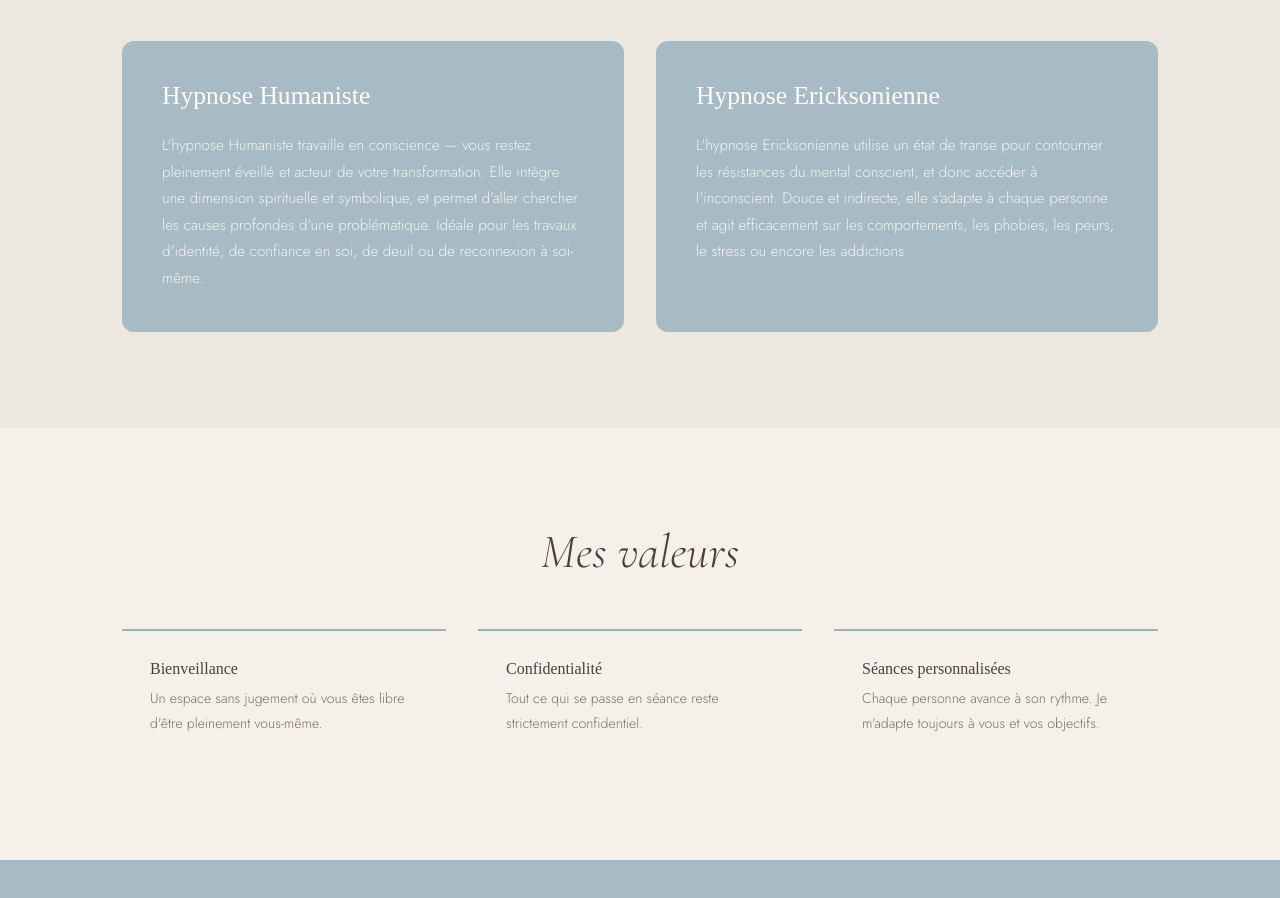
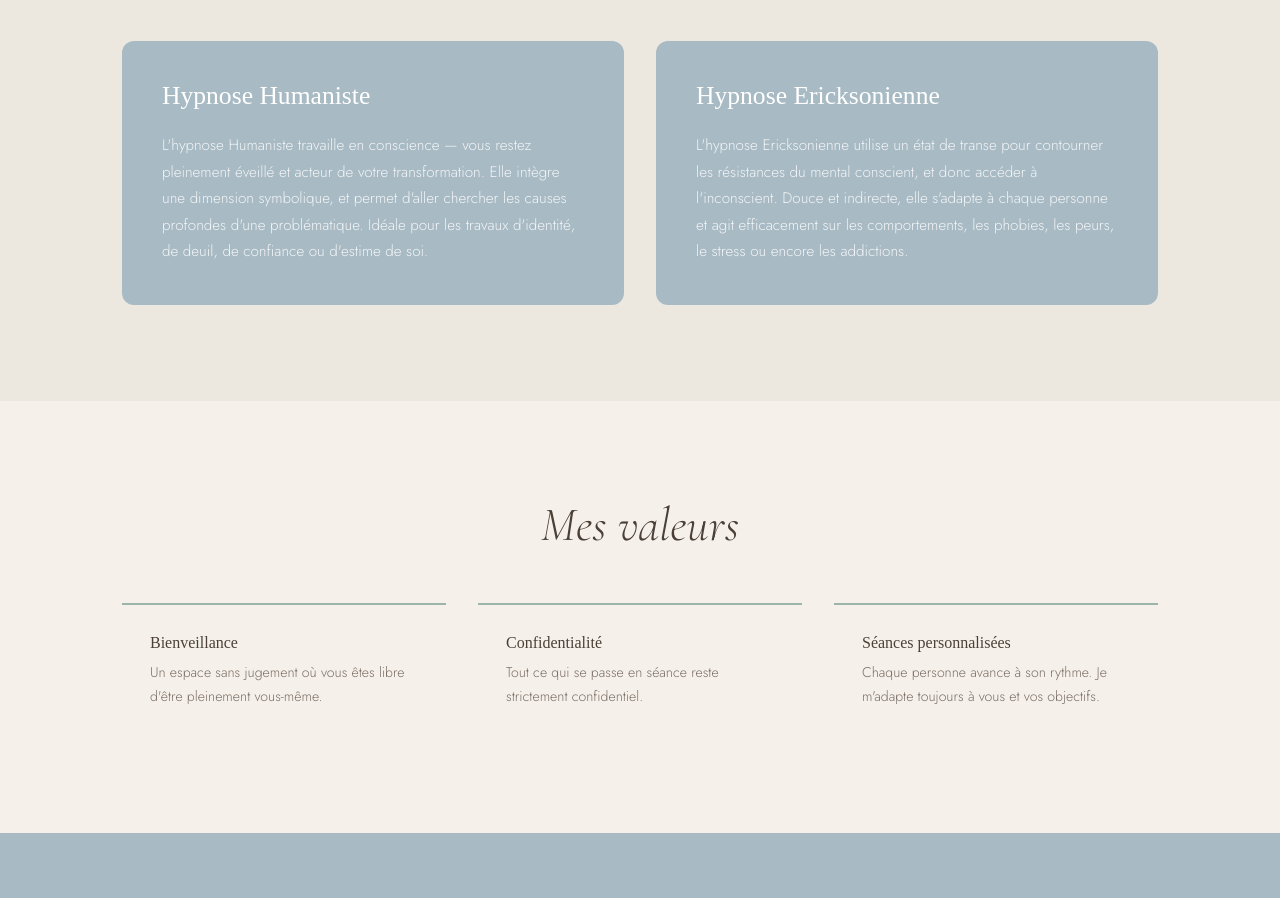
Before and after one commit to martinmenguy/colinepiou, a React (Vite) app: page /qui-suis-je in a window 1280 px wide. Shown: the part 1140-2038 px from the top of the page. Built offline with nearby package versions, Linux system fonts and the light colour scheme; a web font is replaced by a local one.

Commit message:
Update QuiSuisJe.jsx

```diff
--- a/src/pages/QuiSuisJe.jsx
+++ b/src/pages/QuiSuisJe.jsx
@@ -40,7 +40,7 @@ export default function QuiSuisJe() {
     <div className="approches__grid">
       <div className="approche__card">
         <h3 className="approche__title">Hypnose Humaniste</h3>
-        <p className="approche__text">L'hypnose Humaniste travaille en conscience — vous restez pleinement éveillé et acteur de votre transformation. Elle intègre une dimension spirituelle et symbolique, et permet d'aller chercher les causes profondes d'une problématique. Idéale pour les travaux d'identité, de confiance en soi, de deuil ou de reconnexion à soi-même.</p>
+        <p className="approche__text">L'hypnose Humaniste travaille en conscience — vous restez pleinement éveillé et acteur de votre transformation. Elle intègre une dimension symbolique, et permet d'aller chercher les causes profondes d'une problématique. Idéale pour les travaux d'identité, de deuil, de confiance ou d'estime de soi.</p>
       </div>
       <div className="approche__card">
         <h3 className="approche__title">Hypnose Ericksonienne</h3>
```
